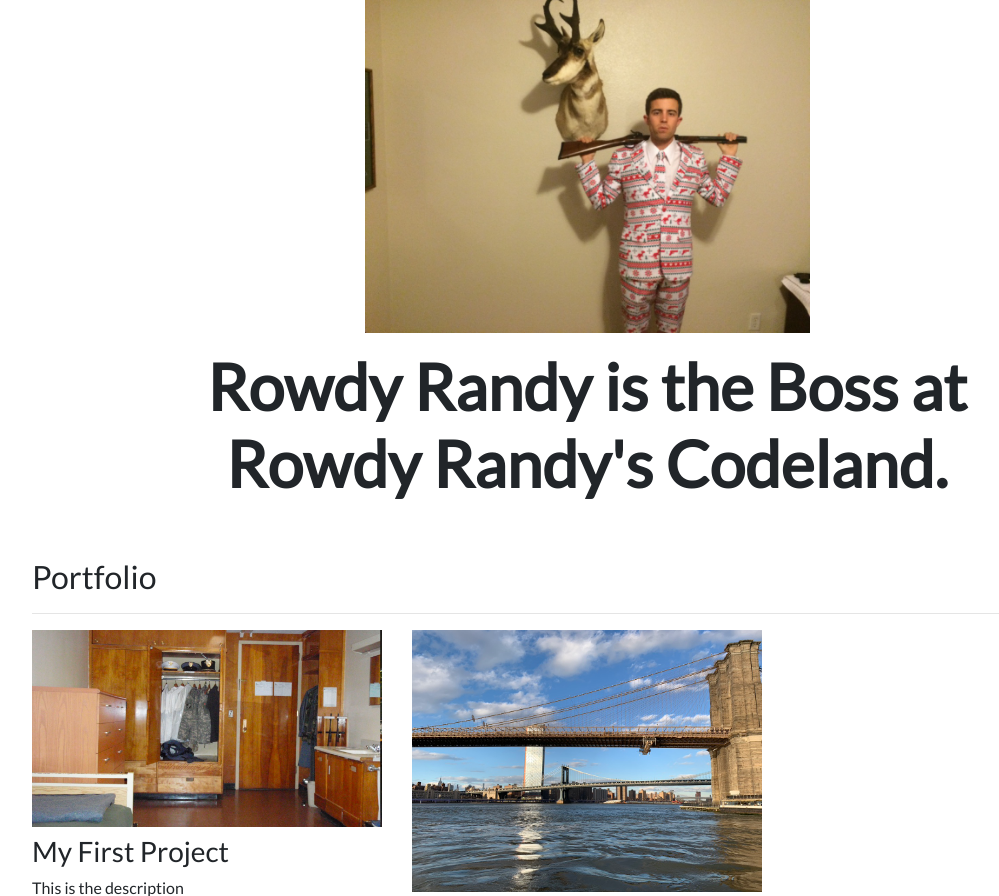
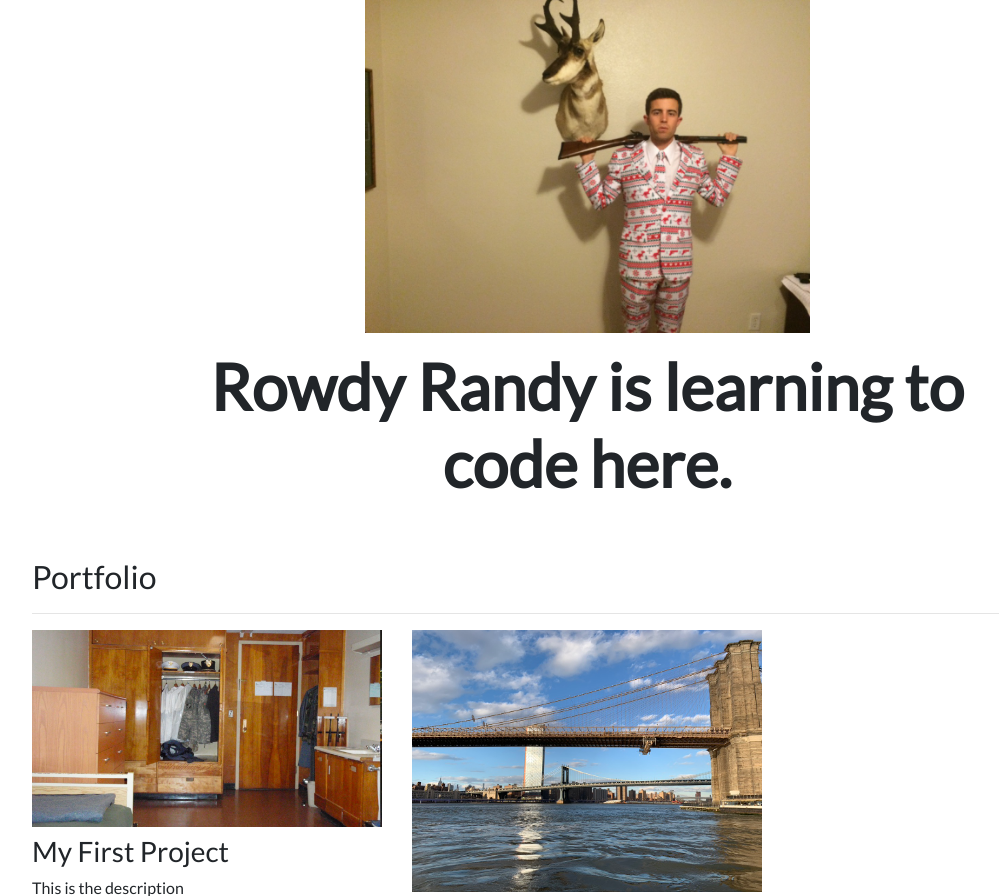
Before and after one commit to randallchase/udemy-portfolio, a Django app: page / in a window 1280 px wide. Shown: the part 73-969 px from the top of the page, without its empty margins (53-1052 px from the left). Run offline with Django 3.2, Linux system fonts and the light colour scheme; data comes from the database, SQL or seed files in the repository; some libraries are stand-ins or nearby versions.

Commit message:
local settings

```diff
--- a/portfolio/templates/portfolio/index.html
+++ b/portfolio/templates/portfolio/index.html
@@ -11,7 +11,7 @@
 
     <div class="row justify-content-center mb-3">
         <div class="col-md-9 text-center">
-            <h1 id="hometext" class="font-weight-bold">Rowdy Randy is the Boss at Rowdy Randy's Codeland.</h1>
+            <h1 id="hometext" class="font-weight-bold">Rowdy Randy is learning to code here.</h1>
         </div>
     </div>
 
```
